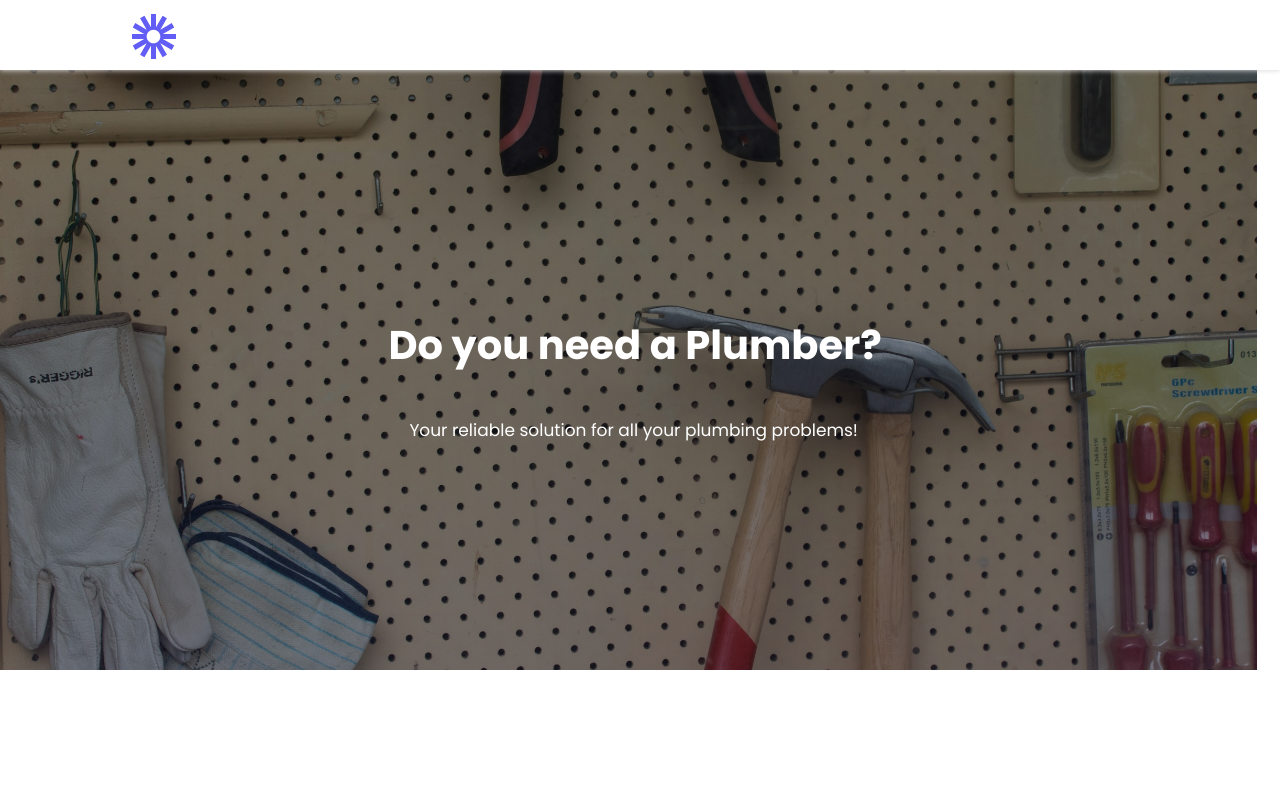
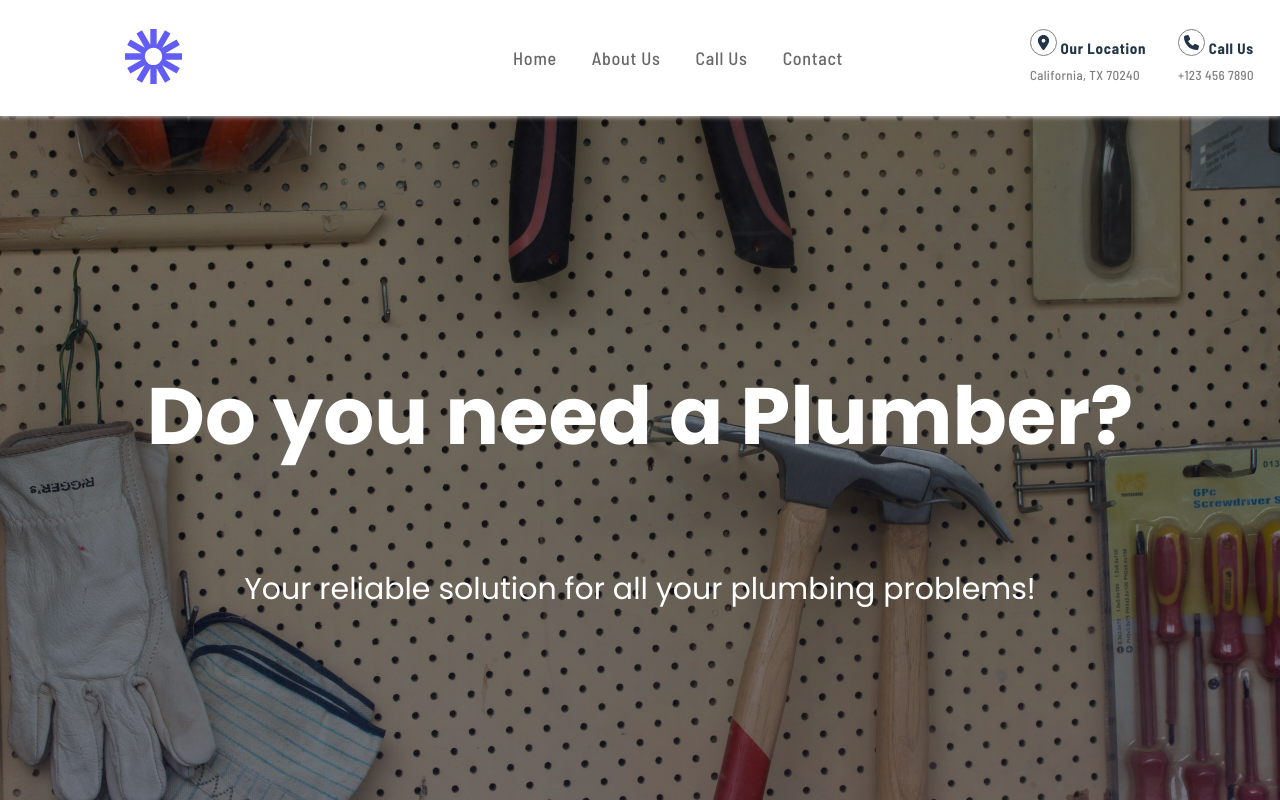
Before and after one commit to apuelloc0/landingPageJesus2, a React (Vite) app: page / in a window 1280 px wide. Shown: the top 800 px of the page. Built offline with nearby package versions, Linux system fonts and the light colour scheme.

Commit message:
third commit

```diff
--- a/src/components/Banner.css
+++ b/src/components/Banner.css
@@ -17,8 +17,7 @@
     text-align: center;
 }
 
-@media (min-width: 320px),
-(max-width: 500px) {
+@media (max-width: 500px) {
     .Banner {
         height: 279px;
     }
--- a/src/components/Contact.css
+++ b/src/components/Contact.css
@@ -84,8 +84,7 @@ form input[type="submit"]:hover {
     border: none;
 }
 
-@media (min-width: 320px),
-(max-width: 500px) {
+@media (max-width: 500px) {
     .Contact {
         flex-direction: column;
         height: 600px;
--- a/src/components/Help.css
+++ b/src/components/Help.css
@@ -77,8 +77,7 @@
     font-weight: bold;
 }
 
-@media (min-width: 320px),
-(max-width: 500px) {
+@media (max-width: 500px) {
 
     .Need-Help h2 {
         font-size: 47px;
--- a/src/components/Information.css
+++ b/src/components/Information.css
@@ -59,8 +59,7 @@
     gap: 20px;
 }
 
-@media (min-width: 320px),
-(max-width: 500px) {
+@media (max-width: 500px) {
     .Information {
         height: 700px;
         /* background-color: gray; */
--- a/src/components/Map.css
+++ b/src/components/Map.css
@@ -15,8 +15,7 @@
     z-index: 0;
 }
 
-@media (min-width: 320px),
-(max-width: 500px) {
+@media (max-width: 500px) {
     .Map-container {
         width: 90%;
         height: 90%;
--- a/src/components/Navbar.css
+++ b/src/components/Navbar.css
@@ -131,8 +131,7 @@ svg {
     letter-spacing: 0.4px;
 }
 
-@media (min-width: 320px),
-(max-width: 500px) {
+@media (max-width: 500px) {
 
     .Header {
         height: 70px;
--- a/src/components/Poster.css
+++ b/src/components/Poster.css
@@ -25,8 +25,7 @@
     font-size: 30px;
 }
 
-@media (min-width: 320px),
-(max-width: 500px) {
+@media (max-width: 500px) {
     .Poster {
         height: 600px;
         margin-top: 70px;
```
